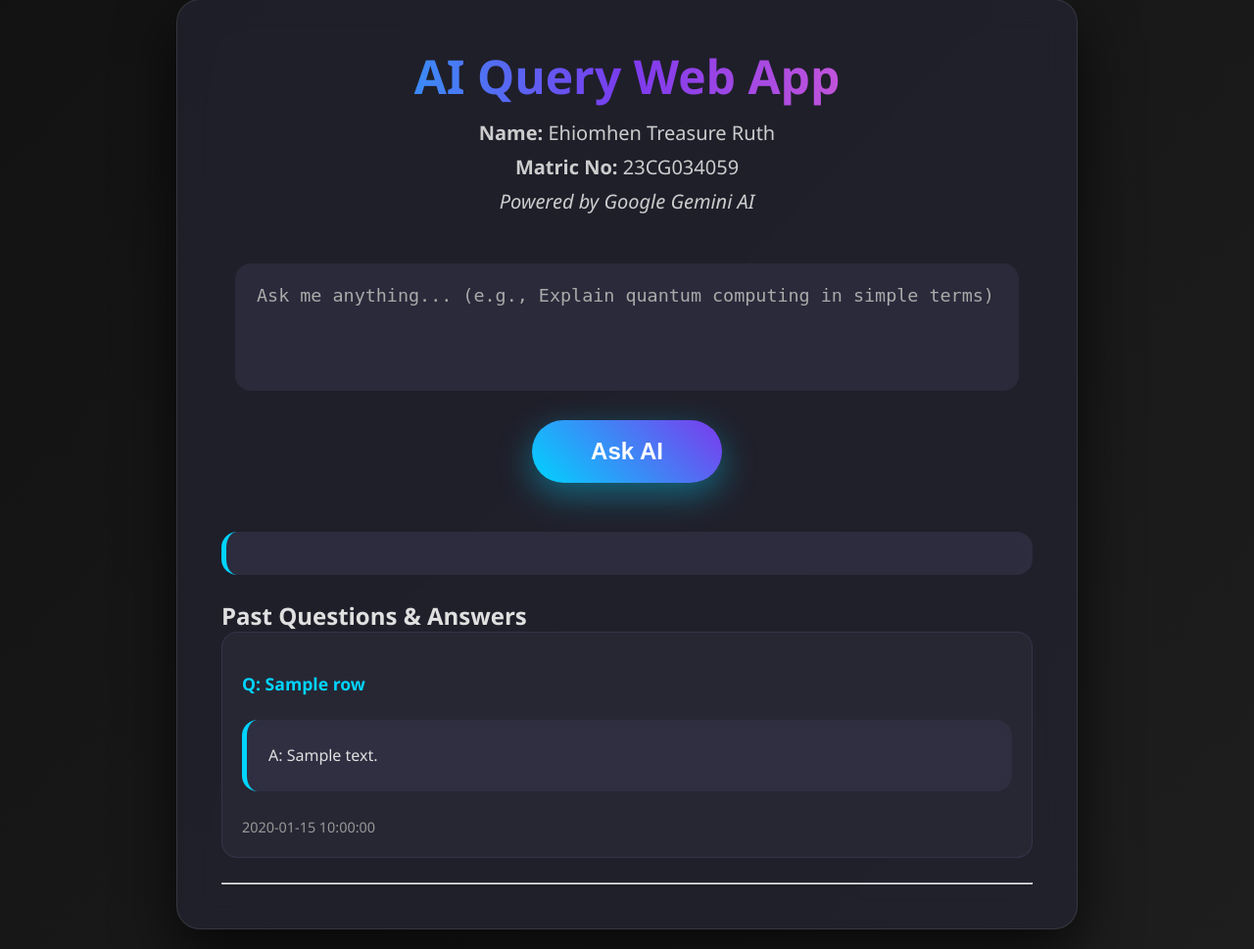
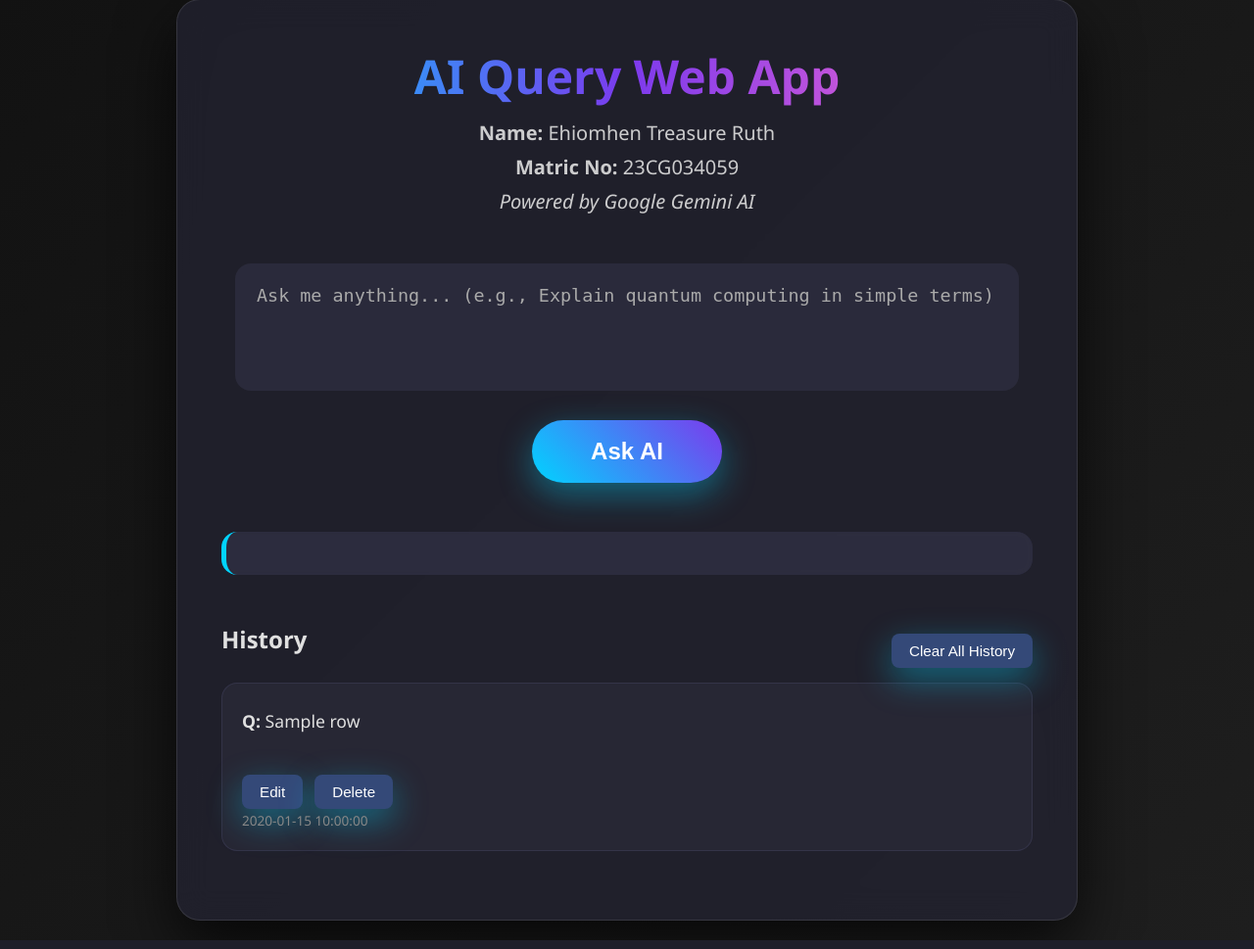
Before and after one commit to treasurebby/Query-app, a Flask app: template templates/index.html in a window 1280 px wide. Shown: the part 21-990 px from the top of the page at 98% size. Run offline with Flask 3, Linux system fonts and the light colour scheme; the template is opened without the code that fills it: most values are stand-ins (such as "Sample title", 1, 10 or a date in 2020).

Commit message:
added the edit and delete features

```diff
--- a/link_to_my_webpage.txt
+++ b/link_to_my_webpage.txt
@@ -0,0 +1 @@
+https://ehiomhen-23cg034059-query-app.onrender.com
--- a/static/style.css
+++ b/static/style.css
@@ -132,3 +132,18 @@ button:hover {
 }
 
 small { color: #999; font-size: 0.9rem; }
+
+.history-header h2 { margin:0; }
+.clear-btn:hover { background:#a11 !important; }
+.question-header:hover { background:#3a3a3a; }
+.answer { transition: all 0.4s ease; }
+
+.arrow {
+    font-size: 0.9rem;
+    font-weight: bold;
+    color: #00d4ff;
+    transition: all 0.3s ease;
+}
+.question-header:hover .arrow {
+    color: #7c3aed;
+}
--- a/templates/index.html
+++ b/templates/index.html
@@ -3,8 +3,9 @@
 <head>
     <meta charset="UTF-8">
     <meta name="viewport" content="width=device-width, initial-scale=1.0">
-    <title>Ehiomhen - AI Query App</title>
+    <title>Ehiomhen Treasure Ruth 23CG034059 - AI Query App</title>
     <link rel="stylesheet" href="/static/style.css">
+    <script src="https://cdn.jsdelivr.net/npm/marked/marked.min.js"></script>
 </head>
 <body>
     <div class="container">
@@ -21,67 +22,126 @@
         </div>
 
         <div id="loading">
-    <div class="dot"></div>
-    <div class="dot"></div>
-    <div class="dot"></div>
+            <div class="dot"></div>
+            <div class="dot"></div>
+            <div class="dot"></div>
         </div>
         <div id="answer"></div>
 
-        <h2>Past Questions & Answers</h2>
+        <div class="history-header">
+            <h2>History</h2>
+            {% if history|length > 0 %}
+            <button onclick="clearHistory()" class="flat-btn">Clear All History</button>
+            {% endif %}
+        </div>
+
         <div class="history">
             {% if history|length == 0 %}
                 <p>No questions asked yet. Be the first!</p>
             {% else %}
                 {% for row in history %}
-                <div class="entry">
-                    <div class="q">Q: {{ row.question }}</div>
-                    <div class="a">A: {{ row.answer | replace('\n', '<br>') | safe }}</div>
+                <div class="entry" id="entry-{{ row.id }}">
+                    <div class="question-line" onclick="toggleAnswer({{ row.id }})">
+                        <strong>Q:</strong> {{ row.question }}
+                    </div>
+                    <div class="answer" id="answer-{{ row.id }}" style="display:none;">
+                        <div class="answer-content" data-answer="{{ row.answer | escape }}"></div>
+                    </div>
+                    <div class="actions">
+                        <button onclick="event.stopPropagation(); editQuestion({{ row.id }}, '{{ row.question | replace("'", "\\'") | replace('"', '\\"') }}')" class="flat-btn">Edit</button>
+                        <button onclick="event.stopPropagation(); deleteQuestion({{ row.id }})" class="flat-btn">Delete</button>
+                    </div>
                     <small>{{ row.timestamp }}</small>
                 </div>
-                <hr>
                 {% endfor %}
             {% endif %}
         </div>
     </div>
 
     <script>
-        async function askAI() {
-            const question = document.getElementById("question").value.trim();
-            if (!question) {
-                alert("Please type a question!");
-                return;
-            }
-
-            document.getElementById("loading").style.display = "block";
-            document.getElementById("answer").innerHTML = "";
-
-            const response = await fetch("/ask", {
-                method: "POST",
-                headers: { "Content-Type": "application/json" },
-                body: JSON.stringify({ question: question })
-            });
-
-            const data = await response.json();
-            document.getElementById("loading").style.display = "none";
-
-            if (data.answer) {
-                document.getElementById("answer").innerHTML =
-                    `<div class="response"><strong>Answer:</strong><br>${data.answer.replace(/\n/g, '<br>')}</div>`;
-                document.getElementById("question").value = "";
-                setTimeout(() => location.reload(), 1500); // Refresh to show in history
+        function toggleAnswer(id) {
+            const answerDiv = document.getElementById(`answer-${id}`);
+            const content = answerDiv.querySelector('.answer-content');
+            if (answerDiv.style.display === "block") {
+                answerDiv.style.display = "none";
             } else {
-                document.getElementById("answer").innerHTML =
-                    `<div style="color:red;">Error: ${data.error}</div>`;
+                answerDiv.style.display = "block";
+                if (!content.innerHTML) {
+                    content.innerHTML = marked.parse(content.getAttribute('data-answer'));
+                }
             }
         }
 
-        // Allow pressing Enter to send (Shift+Enter for new line)
-        document.getElementById("question").addEventListener("keypress", function(e) {
-            if (e.key === "Enter" && !e.shiftKey) {
-                e.preventDefault();
-                askAI();
+        async function askAI() {
+            const q = document.getElementById("question").value.trim();
+            if (!q) return;
+            document.getElementById("loading").style.display = "flex";
+            document.getElementById("answer").innerHTML = "";
+            const res = await fetch("/ask", {method:"POST",headers:{"Content-Type":"application/json"},body:JSON.stringify({question:q})});
+            const data = await res.json();
+            document.getElementById("loading").style.display = "none";
+            if (data.answer) {
+                document.getElementById("answer").innerHTML = `<div class="response"><strong>Answer:</strong><br>${marked.parse(data.answer)}</div>`;
+                document.getElementById("question").value = "";
+                setTimeout(() => location.reload(), 1000);
             }
+        }
+
+        async function deleteQuestion(id) {
+            if (!confirm("Delete this question?")) return;
+            await fetch(`/delete/${id}`, {method:"DELETE"});
+            document.getElementById(`entry-${id}`).remove();
+        }
+
+        async function editQuestion(id, old) {
+            const newQ = prompt("Edit your question:", old);
+            if (!newQ || newQ===old) return;
+            const res = await fetch("/edit", {method:"POST",headers:{"Content-Type":"application/json"},body:JSON.stringify({id,question:newQ})});
+            const data = await res.json();
+            if (data.success) location.reload();
+        }
+
+        async function clearHistory() {
+            if (!confirm("Delete ALL history?")) return;
+            document.querySelectorAll('.entry').forEach(e => e.remove());
+            document.querySelector('.history-header button')?.remove();
+        }
+
+        document.getElementById("question").addEventListener("keypress", e => {
+            if (e.key === "Enter" && !e.shiftKey) { e.preventDefault(); askAI(); }
         });
     </script>
+
+    <style>
+        .history-header { display:flex; justify-content:space-between; align-items:center; margin:35px 0 15px; }
+        .history-header h2 { margin:0; color:#e0e0e0; }
+
+        /* ALL BUTTONS: SAME CALM BLUE, NO HOVER EFFECT, NO MOVEMENT */
+        .flat-btn {
+            background:#344978;           /* calm blue */
+            color:white;
+            border:none;
+            padding:9px 18px;
+            border-radius:8px;
+            cursor:pointer;
+            font-size:0.95rem;
+            font-weight:500;
+            transition:none !important;   /* NO hover change at all */
+            outline:none;
+        }
+        .flat-btn:hover, .flat-btn:focus {
+            background:#164fca !important;  /* stay exactly the same */
+            transform:none !important;
+            box-shadow:none !important;
+        }
+
+        .entry { background:#2a2a2a; padding:20px; border-radius:12px; margin-bottom:18px; border:1px solid #404040; }
+        .question-line { cursor:pointer; font-size:1.1rem; color:#e0e0e0; padding:6px 0; }
+        .question-line:hover { color:#00d4ff; }
+        .answer { margin:16px 0; padding:18px; background:#333; border-left:4px solid #00d4ff; border-radius:8px; }
+        .answer-content { line-height:1.8; color:#e0e0e0; }
+        .actions { margin-top:12px; display:flex; gap:12px; }
+        small { color:#888; font-size:0.85rem; }
+    </style>
 </body>
 </html>
```
Also changed, not shown: queries.db (added), 1 other file.
